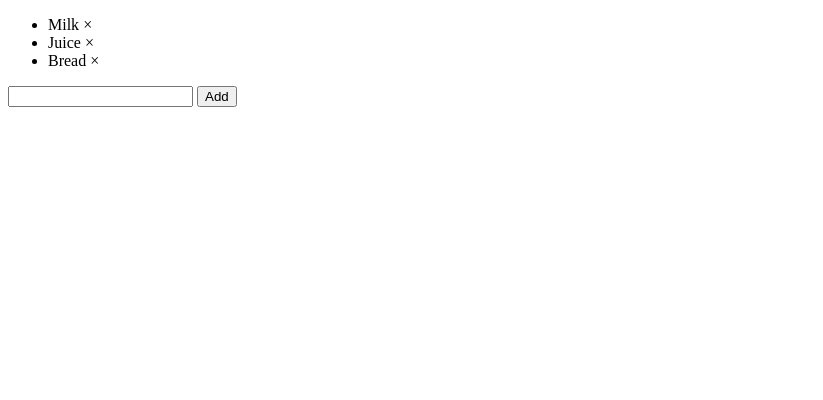
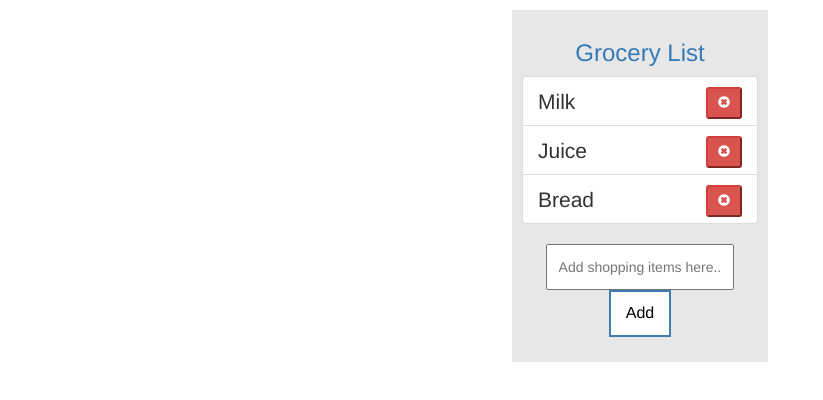
Before and after one commit to valor13111/AngularJS, a website: page grocerylist/index.html in a window 1280 px wide. Shown: the whole page, without its empty margins (0-823 px from the left). Drawn offline with nearby package versions, Linux system fonts and the light colour scheme.

Commit message:
Added a lot of bootstrap to the page to style it.

```diff
--- a/grocerylist/index.html
+++ b/grocerylist/index.html
@@ -5,18 +5,29 @@
     <title>Grocery List</title>
     <script src="bower_components/angular/angular.js"></script>
     <script src="assets/js/grocery.js"></script>
+    <link rel="stylesheet" href="bower_components/bootstrap-css/css/bootstrap.css">
+    <link rel="stylesheet" href="assets/css/main.css">
 </head>
 <body>
-<div ng-app="groceryList" ng-controller="groceryController">
-    <ul>
-        <li ng-repeat="x in products">
+<div ng-app="groceryList" ng-controller="groceryController" class="container small-width">
+    <h3 class="text-center text-primary">Grocery List</h3>
+    <ul class="list-group">
+        <li class="list-group-item text-capitalize lead" ng-repeat="x in products">
             {{x.item}}
-            <span ng-click="removeItem($index)">&times;</span>
+            <button class="btn-sm pull-right btn-danger" ng-click="removeItem($index)">
+                <span class="glyphicon glyphicon-remove-sign"></span>
+            </button>
         </li>
     </ul>
-    <input ng-model="newItem">
-    <button ng-click="addItem()">Add</button>
-    <p>{{errorText}}</p>
+
+    <form class="text-center">
+        <div class="form-group">
+            <input type="text" class="form-control-input" ng-model="newItem" placeholder="Add shopping items here...">
+            <span class="button btn-blue" ng-click="addItem()">Add</span>
+        </div>
+    </form>
+    <p ng-class="class" class="help-block">{{errorText}}</p>
+
 </div>
 
 </body>
```
